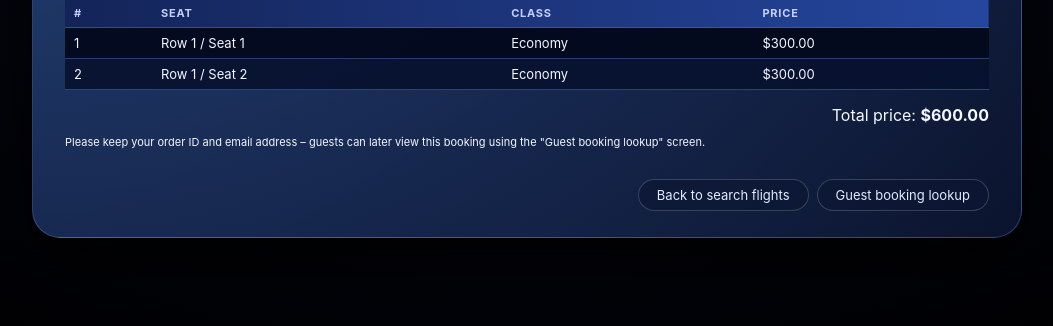
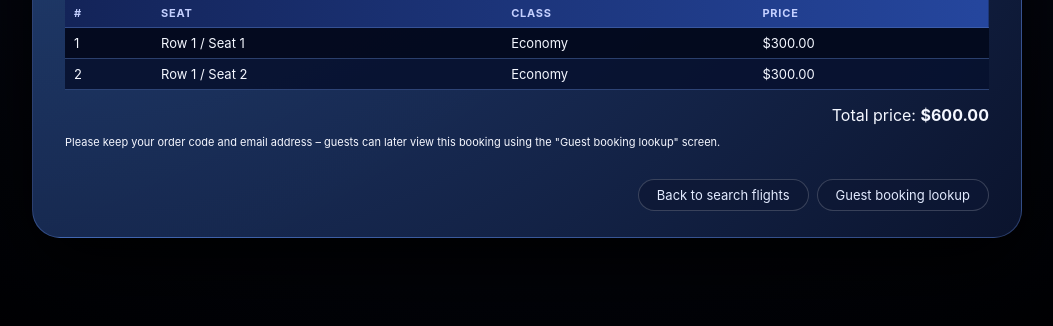
Before and after one commit to matan25/Project_Information_Systems, a Flask app: page /booking/order/O000000011/summary in a window 1280 px wide. Shown: the part 826-1152 px from the top of the page, without its empty margins (113-1166 px from the left). Run offline with Flask 3, Linux system fonts and the light colour scheme; a user stored in the database is signed in; data comes from the database, SQL or seed files in the repository.

Commit message:
Update booking_confirmation.html

```diff
--- a/templates/booking_confirmation.html
+++ b/templates/booking_confirmation.html
@@ -221,7 +221,7 @@
     {% endif %}
 
     <p class="field-hint" style="margin-top: 10px; color:#f5f7ff;">
-      Please keep your order ID and email address &ndash; guests can later view
+      Please keep your order code and email address &ndash; guests can later view
       this booking using the "Guest booking lookup" screen.
     </p>
 
```
